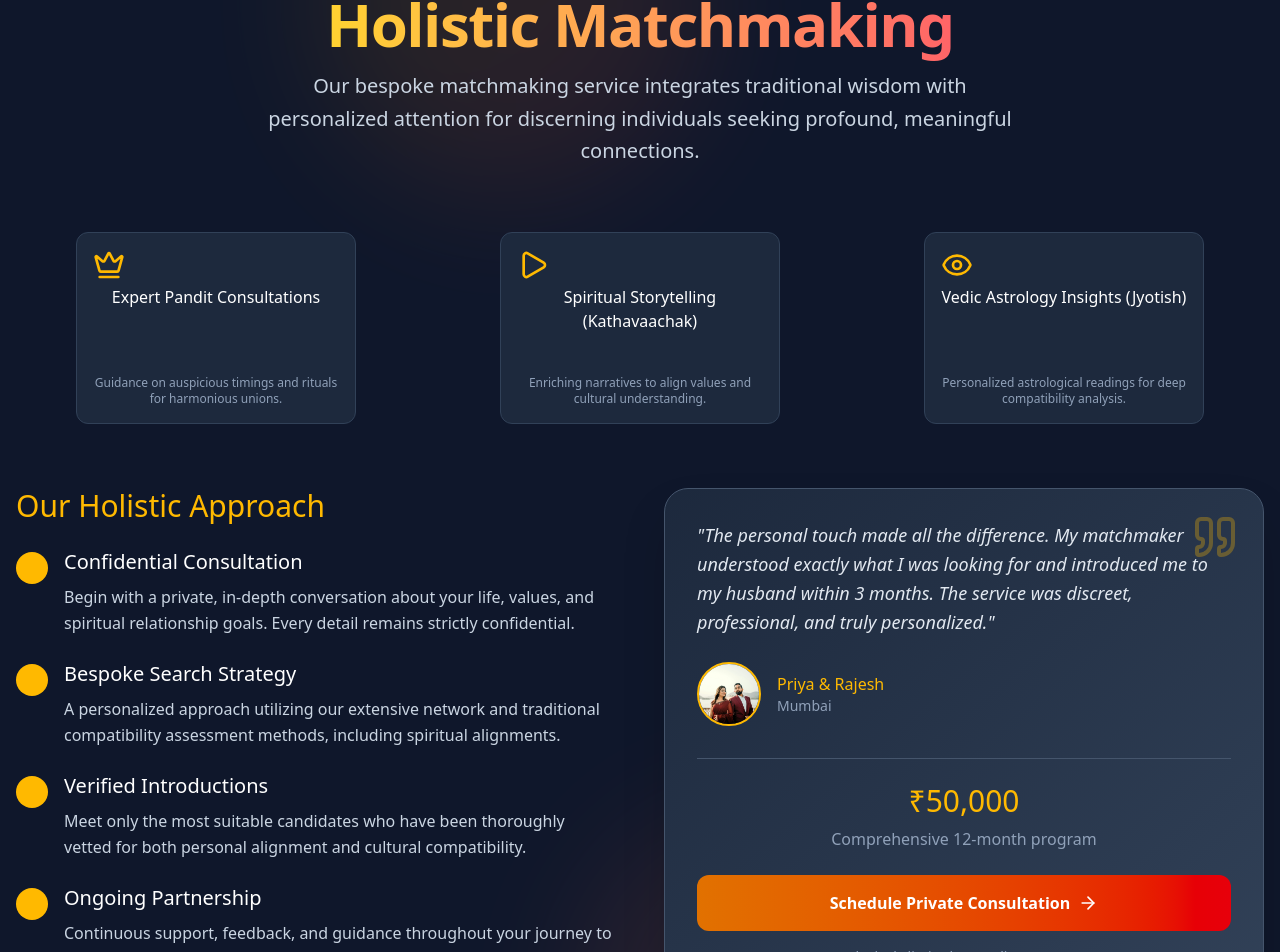
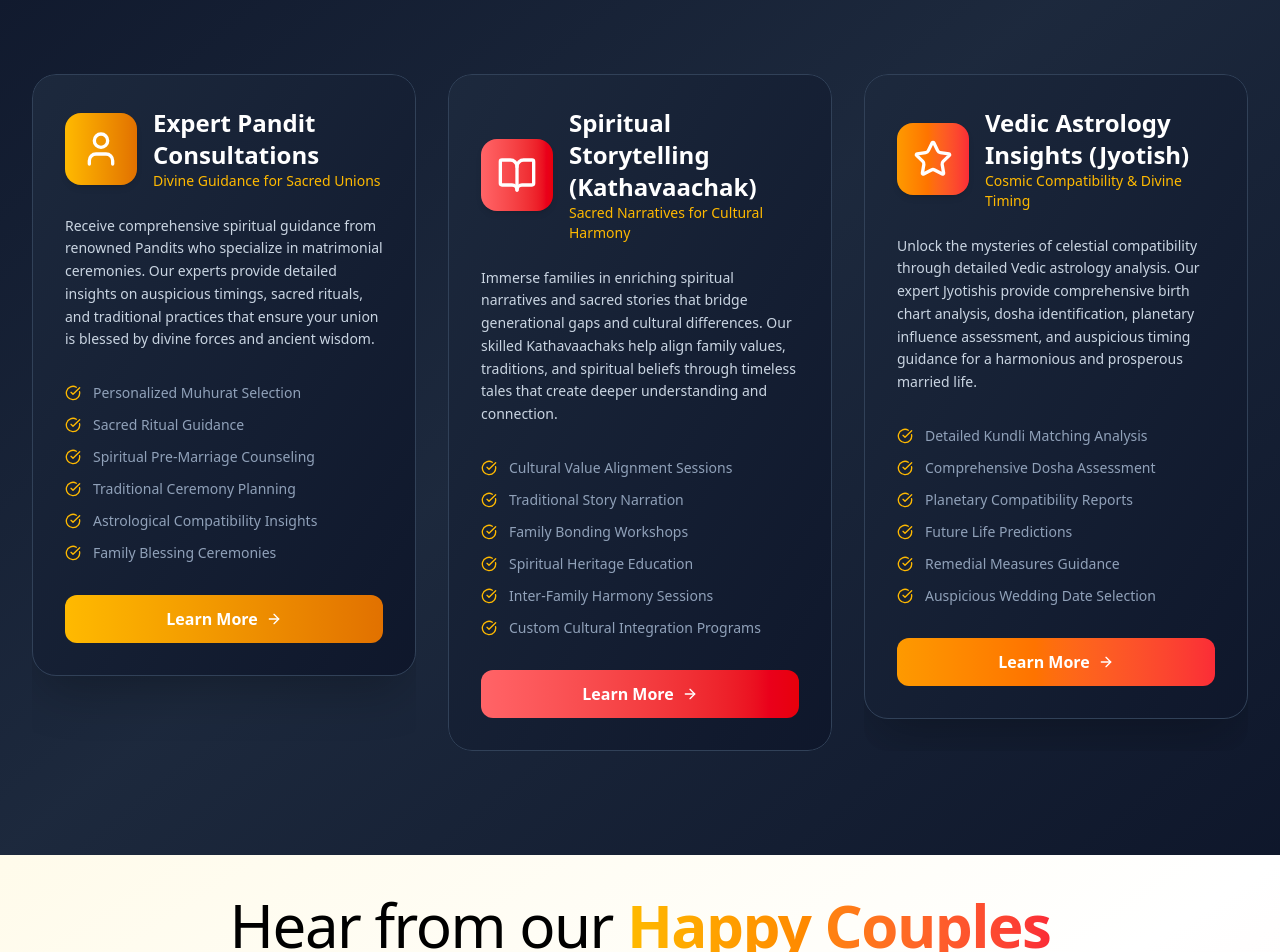
Before and after one commit to WebSeederVinayak/Matrimony, a React (Vite) app in the folder Matrimony/: page / in a window 1280 px wide. Shown: the part 4372-5324 px from the top of the page. Built offline with nearby package versions, Linux system fonts and the light colour scheme.

Commit message:
Enhanced services section

```diff
--- a/Matrimony/src/Components/PersonalMatchmaking.jsx
+++ b/Matrimony/src/Components/PersonalMatchmaking.jsx
@@ -1,167 +1,153 @@
-import { Crown, Phone, Calendar, Shield, Eye, Compass, ArrowRight, Play, Quote } from 'lucide-react';
+import React, { useState } from 'react';
+import { User, BookOpen, Star, Heart, ArrowRight, CheckCircle } from 'lucide-react';
 
-export default function PersonalMatchmaking() {
-  const clientTestimonial = {
-    text: "The personal touch made all the difference. My matchmaker understood exactly what I was looking for and introduced me to my husband within 3 months. The service was discreet, professional, and truly personalized.",
-    name: "Priya & Rajesh",
-    location: "Mumbai",
-    image: "/images/couple1.jpg" // Ensure this image path is correct
-  };
+const ServicesComponent = () => {
+  const [hoveredService, setHoveredService] = useState(null);
 
-  const serviceHighlights = [
+  const mainServices = [
     {
-      icon: <Crown className="h-8 w-8 text-amber-400" />,
-      label: "Expert Pandit Consultations",
-      description: "Guidance on auspicious timings and rituals for harmonious unions."
+      icon: <User className="w-10 h-10" />,
+      title: "Expert Pandit Consultations",
+      subtitle: "Divine Guidance for Sacred Unions",
+      description: "Receive comprehensive spiritual guidance from renowned Pandits who specialize in matrimonial ceremonies. Our experts provide detailed insights on auspicious timings, sacred rituals, and traditional practices that ensure your union is blessed by divine forces and ancient wisdom.",
+      features: [
+        "Personalized Muhurat Selection",
+        "Sacred Ritual Guidance",
+        "Spiritual Pre-Marriage Counseling",
+        "Traditional Ceremony Planning",
+        "Astrological Compatibility Insights",
+        "Family Blessing Ceremonies"
+      ],
+      gradient: "from-amber-400 to-amber-600",
+      darkBg: "from-amber-900/20 to-amber-800/10"
     },
     {
-      icon: <Play className="h-8 w-8 text-amber-400" />,
-      label: "Spiritual Storytelling (Kathavaachak)",
-      description: "Enriching narratives to align values and cultural understanding."
+      icon: <BookOpen className="w-10 h-10" />,
+      title: "Spiritual Storytelling (Kathavaachak)",
+      subtitle: "Sacred Narratives for Cultural Harmony",
+      description: "Immerse families in enriching spiritual narratives and sacred stories that bridge generational gaps and cultural differences. Our skilled Kathavaachaks help align family values, traditions, and spiritual beliefs through timeless tales that create deeper understanding and connection.",
+      features: [
+        "Cultural Value Alignment Sessions",
+        "Traditional Story Narration",
+        "Family Bonding Workshops",
+        "Spiritual Heritage Education",
+        "Inter-Family Harmony Sessions",
+        "Custom Cultural Integration Programs"
+      ],
+      gradient: "from-red-400 to-red-600",
+      darkBg: "from-red-900/20 to-red-800/10"
     },
     {
-      icon: <Eye className="h-8 w-8 text-amber-400" />,
-      label: "Vedic Astrology Insights (Jyotish)",
-      description: "Personalized astrological readings for deep compatibility analysis."
-    },
-  ];
-
-  const experiencePoints = [
-    {
-      icon: <Eye className="h-6 w-6 text-amber-400" />,
-      title: "Confidential Consultation",
-      description: "Begin with a private, in-depth conversation about your life, values, and spiritual relationship goals. Every detail remains strictly confidential."
-    },
-    {
-      icon: <Compass className="h-6 w-6 text-amber-400" />,
-      title: "Bespoke Search Strategy",
-      description: "A personalized approach utilizing our extensive network and traditional compatibility assessment methods, including spiritual alignments."
-    },
-    {
-      icon: <Shield className="h-6 w-6 text-amber-400" />,
-      title: "Verified Introductions",
-      description: "Meet only the most suitable candidates who have been thoroughly vetted for both personal alignment and cultural compatibility."
-    },
-    {
-      icon: <Phone className="h-6 w-6 text-amber-400" />,
-      title: "Ongoing Partnership",
-      description: "Continuous support, feedback, and guidance throughout your journey to finding a spiritually and personally fulfilling connection."
+      icon: <Star className="w-10 h-10" />,
+      title: "Vedic Astrology Insights (Jyotish)",
+      subtitle: "Cosmic Compatibility & Divine Timing",
+      description: "Unlock the mysteries of celestial compatibility through detailed Vedic astrology analysis. Our expert Jyotishis provide comprehensive birth chart analysis, dosha identification, planetary influence assessment, and auspicious timing guidance for a harmonious and prosperous married life.",
+      features: [
+        "Detailed Kundli Matching Analysis",
+        "Comprehensive Dosha Assessment",
+        "Planetary Compatibility Reports",
+        "Future Life Predictions",
+        "Remedial Measures Guidance",
+        "Auspicious Wedding Date Selection"
+      ],
+      gradient: "from-amber-500 to-red-500",
+      darkBg: "from-yellow-900/20 to-orange-800/10"
     }
   ];
 
   return (
-    <section className="py-16 bg-slate-900 text-white relative overflow-hidden">
-      {/* Elegant Background Pattern - Amber and Red/Pink blur */}
-      <div className="absolute inset-0 opacity-10">
-        <div className="absolute top-0 left-1/4 w-96 h-96 bg-gradient-to-br from-amber-400 to-red-500 rounded-full blur-3xl animate-blob-slow-1"></div>
-        <div className="absolute bottom-0 right-1/4 w-96 h-96 bg-gradient-to-br from-red-400 to-amber-500 rounded-full blur-3xl animate-blob-slow-2 delay-500"></div>
-      </div>
-
-      <div className="max-w-7xl mx-auto px-4 relative z-10">
-        {/* Sophisticated Header */}
-        <div className="text-center mb-16 animate-fade-in-up">
-          <div className="inline-flex items-center mb-6">
-            <div className="h-px bg-gradient-to-r from-transparent via-amber-400 to-transparent w-20"></div>
-            <Crown className="h-8 w-8 text-amber-400 mx-4" />
-            <div className="h-px bg-gradient-to-r from-transparent via-amber-400 to-transparent w-20"></div>
-          </div>
+    <div className="font-inter py-10 px-4 sm:px-6 lg:px-8 bg-gradient-to-br from-slate-900 via-slate-800 to-slate-900">
+      <div className="max-w-7xl mx-auto">
+        {/* Main Services Section */}
+        <div className="text-center mb-20">
 
          <h2 className="text-5xl lg:text-6xl font-light mb-4 tracking-tight">
-            <span className="font-thin">Discover</span>
-            <br />
-            <span className="font-bold bg-gradient-to-r from-amber-300 to-red-400 bg-clip-text text-transparent">
-              Holistic Matchmaking
+            <span className="font-thin"></span>
+
+            <span className="font-bold bg-gradient-to-r from-amber-400 to-red-500 bg-clip-text text-transparent">
+              Exclusive Matrimonial Services
             </span>
           </h2>
-
-          <p className="text-lg lg:text-xl text-slate-300 max-w-3xl mx-auto font-light leading-relaxed">
-            Our bespoke matchmaking service integrates traditional wisdom with personalized attention for discerning individuals seeking profound, meaningful connections.
+          <p className="text-xl text-slate-300 max-w-3xl mx-auto leading-relaxed">
+            Discover divine pathways to finding your perfect life partner through time-honored traditions, spiritual wisdom, and personalized guidance.
           </p>
         </div>
 
-        {/* Service Highlights - Integrated below header */}
-        <div className="grid grid-cols-1 md:grid-cols-3 gap-6 mb-16"> {/* Changed to md:grid-cols-3 */}
-          {serviceHighlights.map((item, index) => (
-            <div key={index} className="text-center lg:w-70 lg:ml-15 group animate-fade-in-up" style={{ animationDelay: `${100 + index * 75}ms` }}>
-              <div className="bg-slate-800 border border-slate-700 rounded-xl p-4 hover:border-amber-400 transition-all duration-300 group-hover:shadow-lg group-hover:shadow-amber-400/10 transform group-hover:-translate-y-1 h-48 flex flex-col justify-between">
-                <div className="text-3xl font-light text-amber-400 mb-1">{item.icon}</div>
-                <div className="text-base font-medium mb-1 flex-grow">{item.label}</div>
-                <div className="text-xs text-slate-400">{item.description}</div>
+        {/* Main Services Grid */}
+        <div className="grid lg:grid-cols-3 gap-8 mb-16"> {/* Reduced bottom margin slightly */}
+          {mainServices.map((service, index) => (
+            <div
+              key={index}
+              className="group relative rounded-3xl overflow-hidden"
+              onMouseEnter={() => setHoveredService(index)}
+              onMouseLeave={() => setHoveredService(null)}
+            >
+              <div className={`relative bg-gradient-to-br from-slate-800 to-slate-900 rounded-3xl shadow-2xl border border-slate-700 transition-all duration-700 transform ${
+                hoveredService === index
+                  ? 'scale-105 shadow-3xl border-amber-400/50 shadow-amber-400/20'
+                  : 'hover:scale-102'
+              }`}>
+
+                {/* Animated Background Overlay */}
+                <div className={`absolute inset-0 bg-gradient-to-br ${service.darkBg} opacity-0 group-hover:opacity-100 transition-opacity duration-500 rounded-3xl`}></div>
+
+                {/* Content */}
+                <div className="relative p-8 z-10">
+                  {/* Icon & Title */}
+                  <div className="flex items-center mb-6">
+                    <div className={`bg-gradient-to-r ${service.gradient} p-4 rounded-2xl text-white mr-4 transform transition-all duration-500 shadow-md ${
+                      hoveredService === index ? 'scale-110 rotate-6 shadow-lg' : 'group-hover:scale-105'
+                    }`}>
+                      {service.icon}
                     </div>
+                    <div>
+                      <h3 className="text-2xl font-bold text-white group-hover:text-amber-400 transition-colors duration-300">
+                        {service.title}
+                      </h3>
+                      <p className="text-amber-400 text-sm font-medium">
+                        {service.subtitle}
+                      </p>
+                    </div>
+                  </div>
+
+                  {/* Description */}
+                  <p className="text-slate-300 mb-8 leading-relaxed text-sm">
+                    {service.description}
+                  </p>
+
+                  {/* Features */}
+                  <div className="space-y-3">
+                    {service.features.map((feature, idx) => (
+                      <div
+                        key={idx}
+                        className={`flex items-center text-slate-400 transition-all duration-300 ${
+                          hoveredService === index ? 'translate-x-2 text-slate-300' : ''
+                        }`}
+                        style={{ transitionDelay: `${idx * 50}ms` }}
+                      >
+                        <CheckCircle className="w-4 h-4 text-amber-400 mr-3 flex-shrink-0" />
+                        <span className="text-sm">{feature}</span>
                       </div>
                     ))}
                   </div>
 
-        {/* Main Content - Side by Side */}
-        <div className="grid grid-cols-1 lg:grid-cols-2 gap-12 items-start mb-16">
-          {/* Left - Service Details */}
-          <div className="animate-fade-in-up delay-300">
-            <h3 className="text-3xl font-light mb-6 text-amber-400">Our Holistic Approach</h3>
-
-            <div className="space-y-6">
-              {experiencePoints.map((point, index) => (
-                <div key={index} className="flex items-start space-x-4 group transform hover:scale-105 transition-transform duration-300">
-                  <div className="bg-amber-400 bg-opacity-20 rounded-full p-1 mt-1 flex-shrink-0">
-                    {point.icon}
+                  {/* Action Button */}
+                  <div className="mt-8">
+                    <button className={`w-full bg-gradient-to-r ${service.gradient} text-white py-3 px-6 rounded-xl font-semibold transition-all duration-300 flex items-center justify-center group-hover:shadow-lg transform ${
+                      hoveredService === index ? 'scale-105 shadow-amber-500/30' : ''
+                    } hover:shadow-amber-500/30`}>
+                      Learn More
+                      <ArrowRight className="w-4 h-4 ml-2 transition-transform duration-300 group-hover:translate-x-1" />
+                    </button>
                   </div>
-                  <div>
-                    <h4 className="text-xl font-medium mb-2">{point.title}</h4>
-                    <p className="text-slate-300 leading-relaxed text-base">{point.description}</p>
+                </div>
               </div>
             </div>
           ))}
         </div>
       </div>
+    </div>
+  );
+};
 
-          {/* Right - Testimonial Card */}
-          <div className="lg:sticky lg:top-8 animate-fade-in-up delay-400">
-            <div className="bg-gradient-to-br from-slate-800 to-slate-700 rounded-3xl p-8 border border-slate-600 relative shadow-2xl">
-              <Quote className="h-12 w-12 text-amber-400 opacity-30 absolute top-6 right-6" />
-
-              <div className="mb-8">
-                <p className="text-lg text-slate-200 leading-relaxed mb-6 font-light italic">
-                  "{clientTestimonial.text}"
-                </p>
-                <div className="flex items-center space-x-4">
-                  <img
-                    src={clientTestimonial.image}
-                    alt={clientTestimonial.name}
-                    className="w-16 h-16 rounded-full object-cover border-2 border-amber-400"
-                  />
-                  <div>
-                    <div className="font-medium text-amber-400">{clientTestimonial.name}</div>
-                    <div className="text-sm text-slate-400">{clientTestimonial.location}</div>
-                  </div>
-                </div>
-              </div>
-
-              <div className="border-t border-slate-600 pt-6">
-                <div className="text-center mb-6">
-                  <div className="text-3xl font-light text-amber-400 mb-2">₹50,000</div>
-                  <div className="text-slate-400">Comprehensive 12-month program</div>
-                </div>
-
-                <button className="w-full bg-gradient-to-r from-amber-600 to-red-600 hover:from-amber-700 hover:to-red-700 text-white font-semibold py-4 px-6 rounded-xl transition-all duration-300 flex items-center justify-center group transform hover:scale-[1.02]">
-                  Schedule Private Consultation
-                  <ArrowRight className="ml-2 h-5 w-5 group-hover:translate-x-1 transition-transform duration-300" />
-                </button>
-
-                <p className="text-center text-slate-400 text-sm mt-4">
-                  Exclusively limited to 20 clients per year
-                </p>
-              </div>
-            </div>
-          </div>
-        </div>
-
-        {/* Bottom CTA */}
-        <div className="text-center animate-fade-in-up delay-500">
-          <p className="text-slate-400 text-lg mb-4">Ready to begin your personalized journey?</p>
-          <p className="text-sm text-slate-500">
-            All consultations are completely confidential and conducted by appointment only.
-          </p>
-        </div>
-      </div>
-    </section>
-  );
-}
+export default ServicesComponent;
```
Lines whose indentation alone changed are shown as unchanged.
